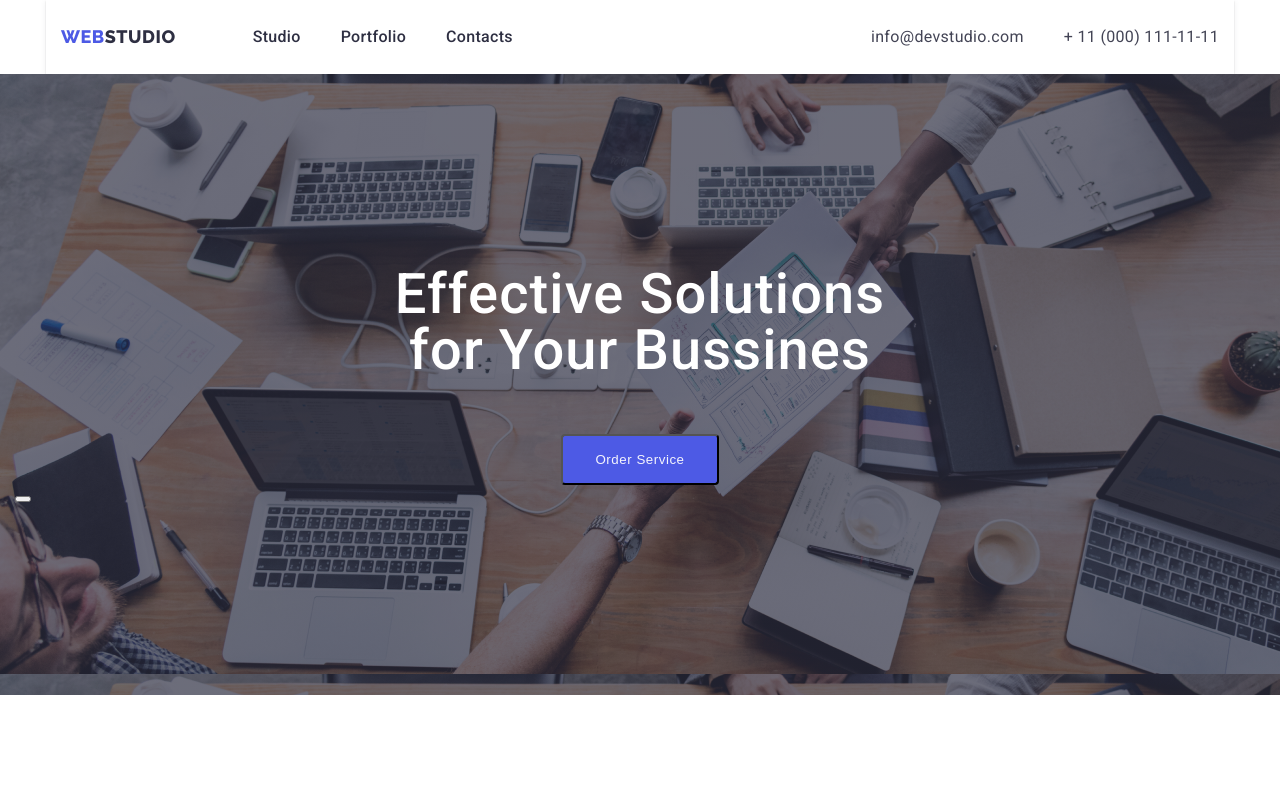
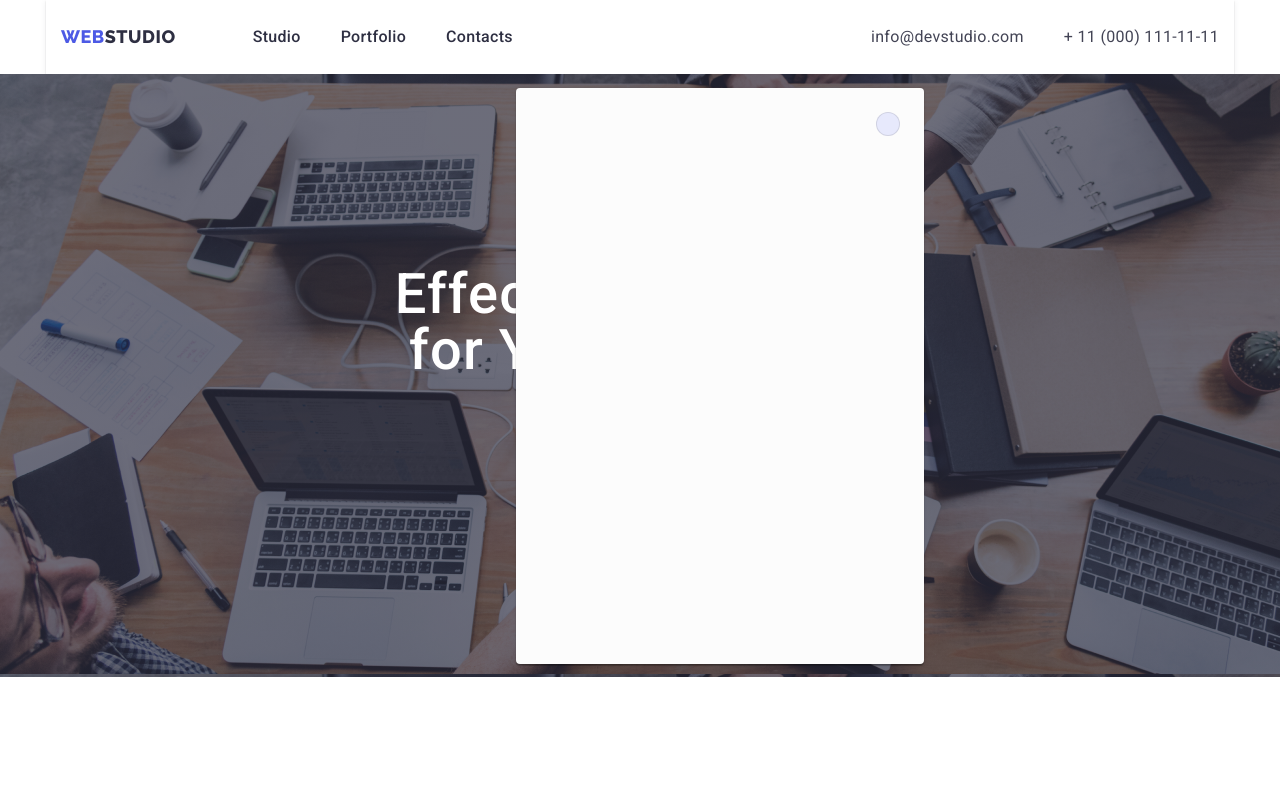
Before and after one commit to Sharabura-Ihor/goit-markup-hw-05, a plain HTML site: page index.html in a window 1280 px wide. Both pictures are taken after a click on the button "Order Service". Shown: the top 794 px of the page. Drawn offline with Linux system fonts and the light colour scheme.

Commit message:
Update styles.css

```diff
--- a/styles.css
+++ b/styles.css
@@ -217,7 +217,45 @@ footer.container {
     cursor: pointer;
     display: block;
     margin: 0 auto;
+}
 
+.is-hidden {
+    opacity: 0;
+    pointer-events: none;
+}
+
+.backdrop {
+    color: rgba(46, 47, 66, 0.4);
+    position:fixed;
+}
+
+.modal {
+    justify-content: flex-end;
+    position: fixed;
+    width: 408px;
+    height: 576px;
+    left: 516px;
+    top: 88px;
+
+    background: #FCFCFC;
+    box-shadow: 0px 1px 1px rgba(0, 0, 0, 0.14), 0px 1px 3px rgba(0, 0, 0, 0.12), 0px 2px 1px rgba(0, 0, 0, 0.2);
+    border-radius: 4px;
+}
+
+.button_close_modal {
+    width: 24px;
+    height: 24px;
+    margin: 24px 24px 528px 360px;
+    padding: 0;
+    background: #E7E9FC;
+    border-radius: 100px;
+    border: 1px solid rgba(0, 0, 0, 0.1);
+}
+
+.button_close_modal:hover {
+    background: #E7E9FC;
+    box-shadow: 0px 1px 6px rgba(46, 47, 66, 0.08), 0px 1px 1px rgba(46, 47, 66, 0.16), 0px 2px 1px rgba(46, 47, 66, 0.08);
+    border-radius: 100px;
 }
 
 .button_order:hover {
@@ -534,6 +572,7 @@ footer.container {
     border: 0.5px solid #F4F4FD;
     box-shadow: 0px 1px 6px rgba(46, 47, 66, 0.08);
     cursor: pointer;
+    overflow: hidden;
 }
 
 .listproj:hover {
@@ -555,10 +594,16 @@ footer.container {
 
 .proj_anim{
     position: absolute;
-    height: 96px;
-    padding: 40px 32px 164px 32px;
     background-color: #404BBF;
+    transform: translateY(100%);
+    transition: 250ms ease;
 }
+
+.proj_anim:hover {
+    transform: translateY(-0px);
+    transition: 250ms ease;
+}
+
 
 .anim_text {
     font-family: 'Roboto';
@@ -567,6 +612,7 @@ footer.container {
     font-size: 16px;
     line-height: 1.5;
     color: #F4F4FD;
+    padding: 40px 32px 164px 32px ;
 }
 
 
```
